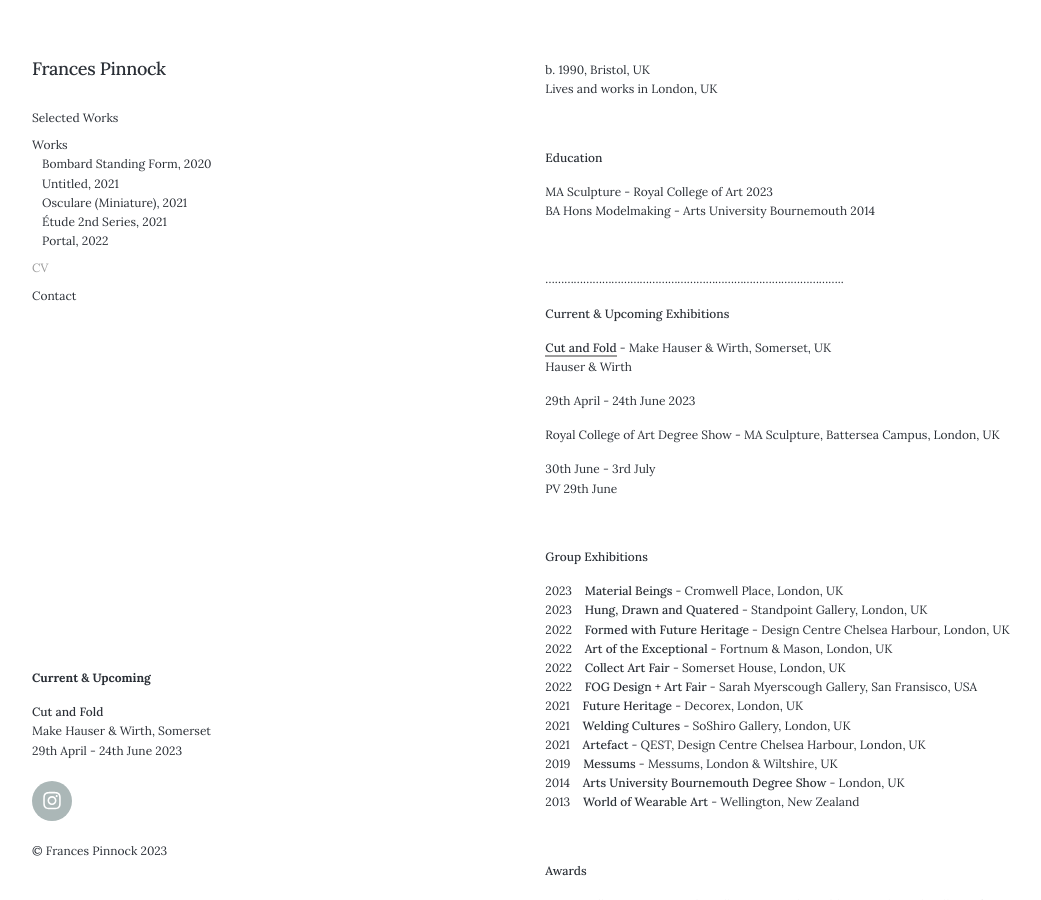
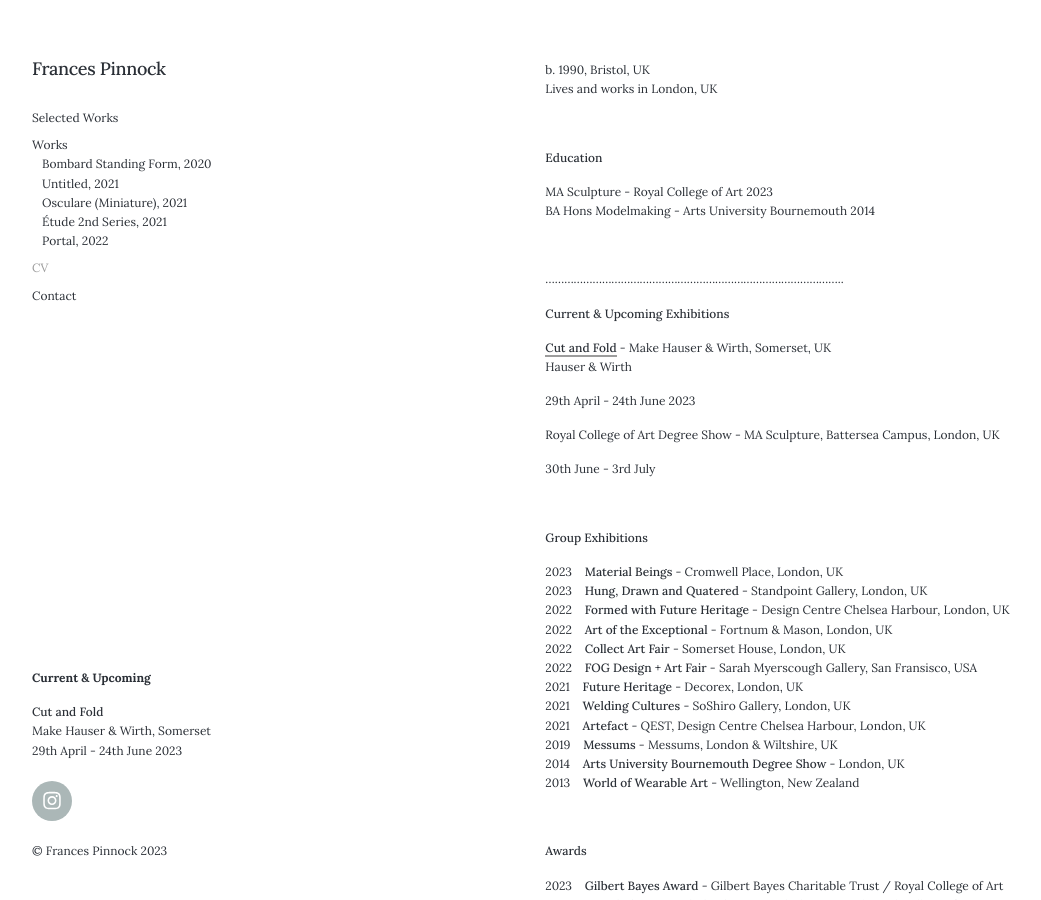
Before and after one commit to francespinnock/francespinnock.github.io, a Jekyll site: the page built from _pages/cv.md, in a window 1280 px wide and 900 px high. Shown: the whole window, without its empty margins (28-1069 px from the left). Built offline with Jekyll 4.4.1, drawn with Linux system fonts in a browser that asks for light colours; nearby versions of some CDN libraries.

Commit message:
Update cv.md

```diff
--- a/_pages/cv.md
+++ b/_pages/cv.md
@@ -28,10 +28,10 @@ Hauser & Wirth
 29th April - 24th June 2023
 
 
+
 Royal College of Art Degree Show - MA Sculpture, Battersea Campus, London, UK
 
 30th June - 3rd July
-PV 29th June
 
 <br />
 
```
